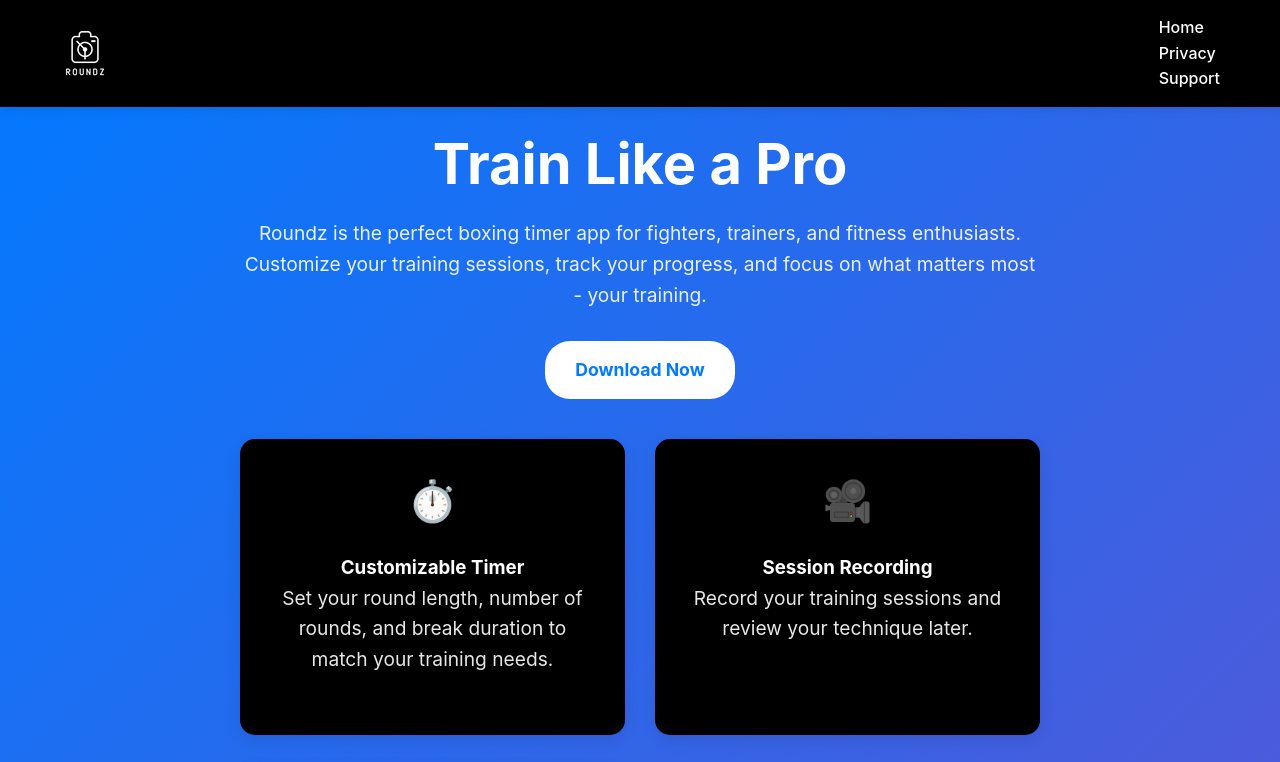
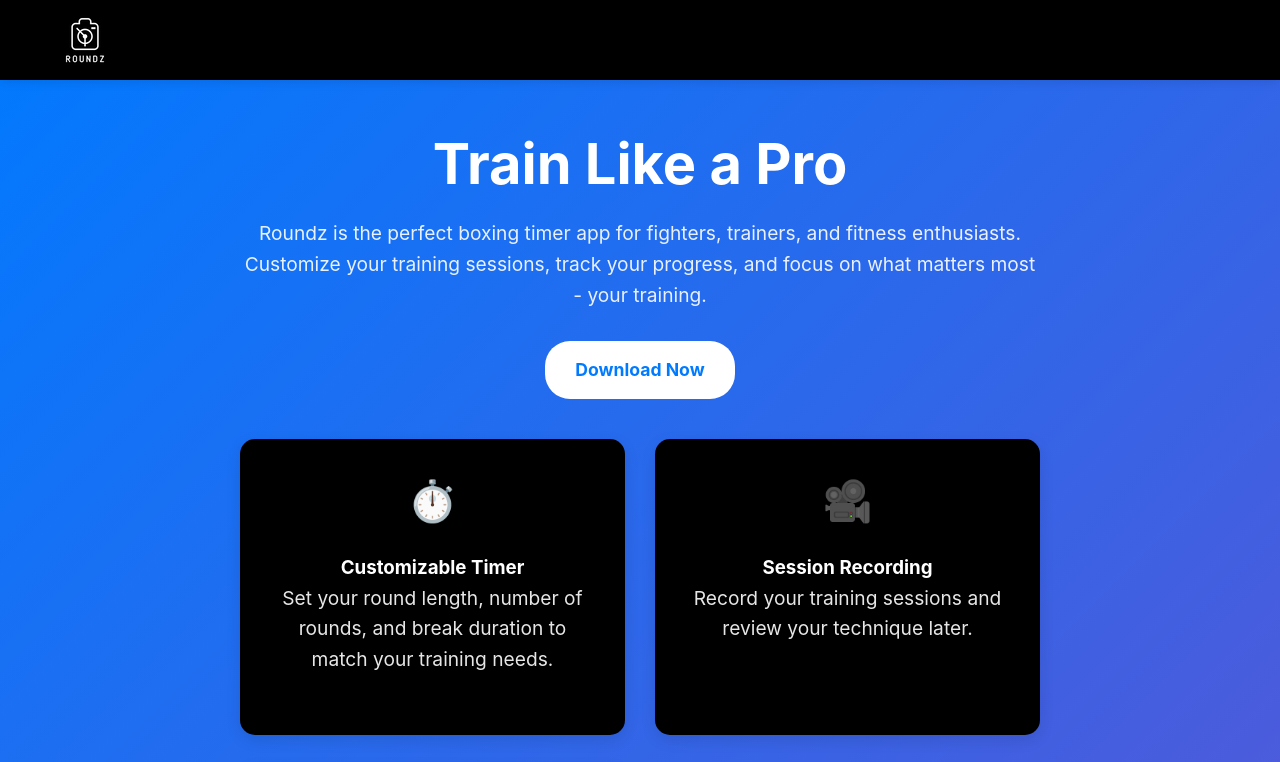
Before and after one commit to stevenobleaz/roundzboxing, a plain HTML site: page index.html in a window 1280 px wide. Shown: the top 762 px of the page. Drawn offline with Linux system fonts and the light colour scheme.

Commit message:
Update index.html

```diff
--- a/index.html
+++ b/index.html
@@ -62,7 +62,7 @@
 
         nav ul {
             list-style: none;
-            display: inline-block;
+            display: flex;
             gap: 30px;
         }
 
@@ -227,13 +227,7 @@
     <header>
         <div class="header-content">
             <img src="RoundzLogoSmall.png">
-            <nav>
-                <ul>
-                    <li><a href="#intro">Home</a></li>
-                    <li><a href="#privacy">Privacy</a></li>
-                    <li><a href="#support">Support</a></li>
-                </ul>
-            </nav>
+
         </div>
     </header>
 
```
